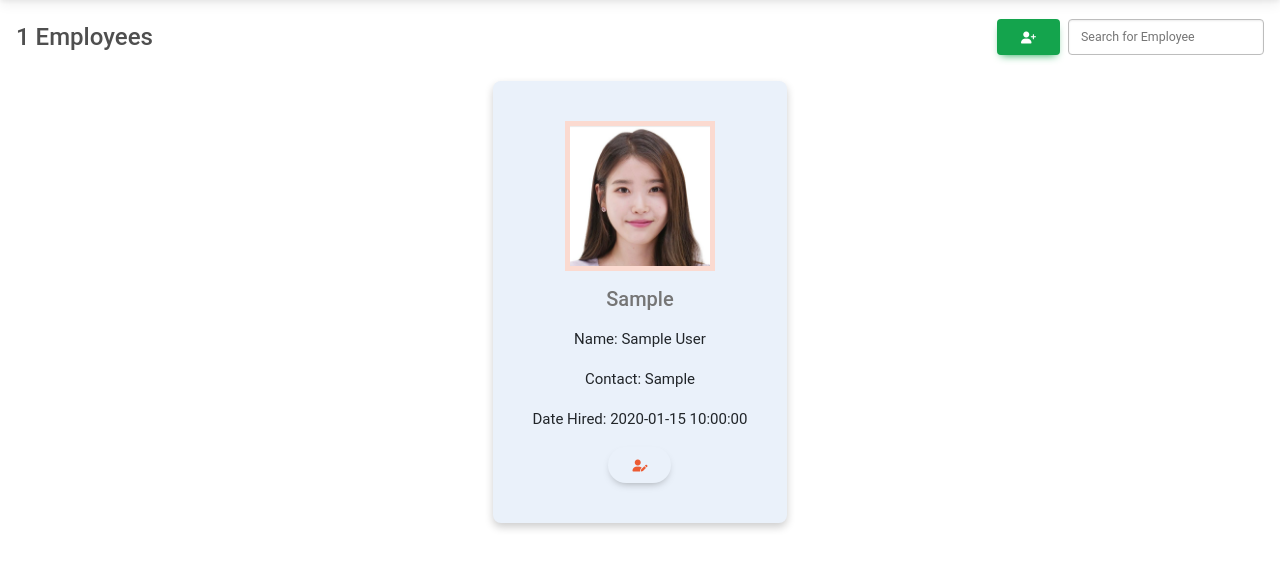
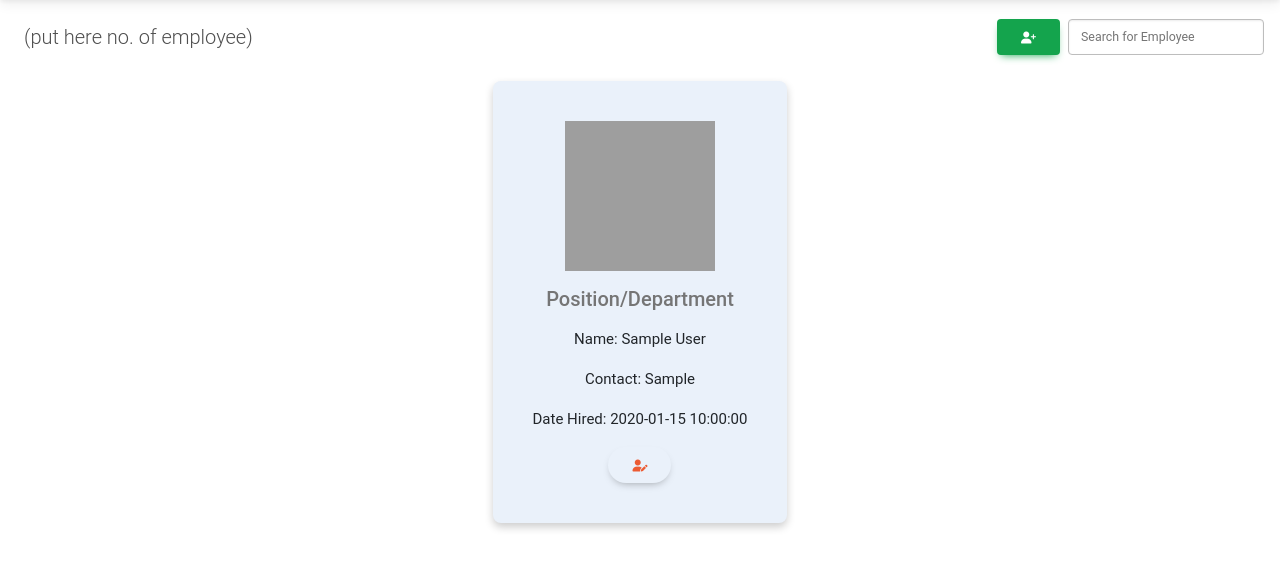
Before and after one commit to J-i-w-o-o/HR-Management-System, a PHP site: page /admin/index.php?employee in a window 1280 px wide. Shown: the part 67-630 px from the top of the page. Run offline with PHP 8.4, Linux system fonts and the light colour scheme; the visitor is signed in with stand-in values (Sample User, id 1); tables that the repository leaves empty or names only in its code hold one stand-in row (values such as "Sample post"); some libraries are stand-ins or nearby versions; grey boxes are pictures that could not be loaded.

Commit message:
asaddssdsadsad

```diff
--- a/admin/employee.php
+++ b/admin/employee.php
@@ -6,7 +6,8 @@
     <div class="d-flex justify-content-between align-items-center mx-2">
       <div>
         <p class="text-center lead ms-3 mt-3">
-       <h4 class="mx-2"><span id="jobCount"></span> Employees</p>
+          <span id="jobCount"></span>(put here no. of employee)
+        </p>
       </div>
       <form class="d-flex forms my-3">
         <button type="button" class="btn btn-success me-2" data-bs-toggle="modal" data-bs-target="#addJobModal"><i class="fa-solid fa-user-plus"></i></button>
@@ -27,13 +28,6 @@
           // Retrieve data from the table
           $query = "SELECT * FROM employees";
           $result = mysqli_query($connection, $query);
-          $employeeCount = mysqli_num_rows($result);
-          // Assuming you have established a database connection
-
-          // Retrieve data from the table
-          $query = "SELECT * FROM employees";
-          $result = mysqli_query($connection, $query);
-          $employeeCount = mysqli_num_rows($result);
 
           // Check if there are any rows in the table
           if (mysqli_num_rows($result) > 0) {
@@ -41,7 +35,6 @@
             while ($row = mysqli_fetch_assoc($result)) {
               $id = $row['id'];
               $name = $row['name'];
-              $department = $row['department'];
               $contact = $row['contact'];
               $dateHired = $row['date_hired'];
 
@@ -50,7 +43,7 @@
                 <div class="card mx-2">
                   <div class="card-body">
                     <img src="../assets/images/sample.jpg" class="mb-3" width="150" height="150">
-                    <h5 class="card-title text-muted">'.$department.'</h5>
+                    <h5 class="card-title text-muted">Position/Department</h5>
                     <p class="card-text" data-id="' . $id . '"></p>
                     <p class="card-text">Name: ' . $name . '</p>
                     <p class="card-text">Contact: ' . $contact . '</p>
@@ -71,7 +64,6 @@
         </div>
 
       </div>
-
       <!-- modal for content start here -->
       <div class="modal fade" id="jobModal" tabindex="-1" aria-labelledby="jobLabel" aria-hidden="true">
         <div class="modal-dialog modal-dialog-centered modal-dialog-scrollable">
@@ -146,10 +138,6 @@
   </div>
 
   <script>
-  // Update the job count
-var jobCount = document.getElementById('jobCount');
-jobCount.textContent = '<?php echo $employeeCount; ?>';
-
     // Get the modal element
     var jobModal = document.getElementById('jobModal');
 
--- a/assets/css/employee.css
+++ b/assets/css/employee.css
@@ -2,27 +2,25 @@
   box-sizing: border-box;
 }
 
-h3{
+h3 {
   margin-top: 25px;
   margin-left: 10px;
 }
 
-p{
+p {
   margin-top: 15px;
   font-size: 15px;
 }
 
-.card-body img{
-  border: 5px solid #fbdad0;
+/* .card-body img {
 
-}
+} */
 
 .editbtn {
   height: 30px;
   width: 30px;
   text-align: right;
-    background-color:#eaf1fa ;
-    border: none;
+  background-color: #eaf1fa;
   float: right;
 }
 
@@ -30,7 +28,6 @@ p{
   color: #ec5b33;
 
 }
-
 
 .center {
   display: block;
@@ -41,13 +38,13 @@ p{
 
 .card {
   text-align: center;
-  background-color:  #eaf1fa;
+  background-color: #eaf1fa;
 
 }
 
-.card:hover{
+.card:hover {
   transform: scale(1.05);
-  box-shadow: 0 10px 20px rgba(0,0,0,.12), 0 4px 8px rgba(0,0,0,.06);
+  box-shadow: 0 10px 20px rgba(0, 0, 0, .12), 0 4px 8px rgba(0, 0, 0, .06);
 }
 
 
```
Also changed, not shown: assets/images/addicon.png (added), assets/images/sample.jpg (deleted). Lines whose indentation alone changed are shown as unchanged.
